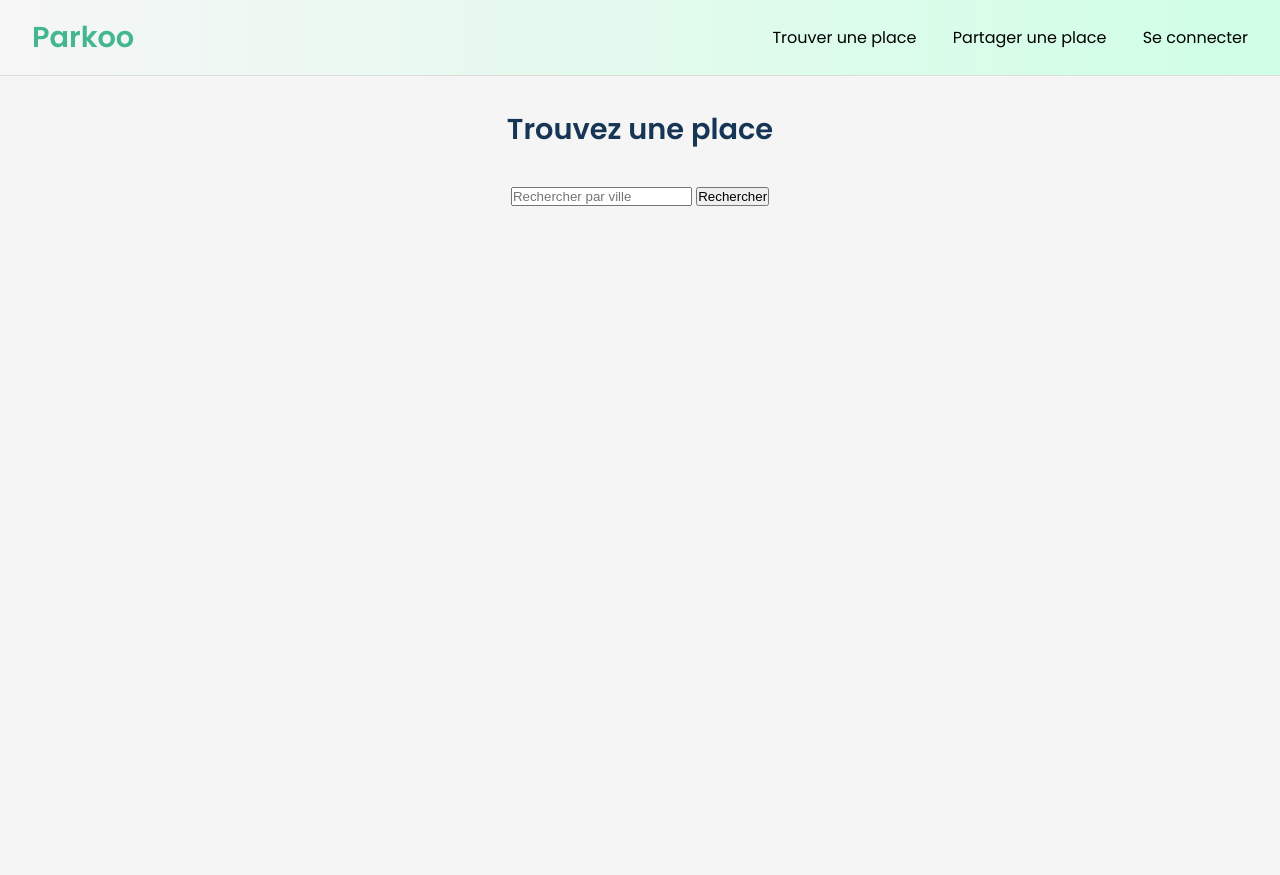
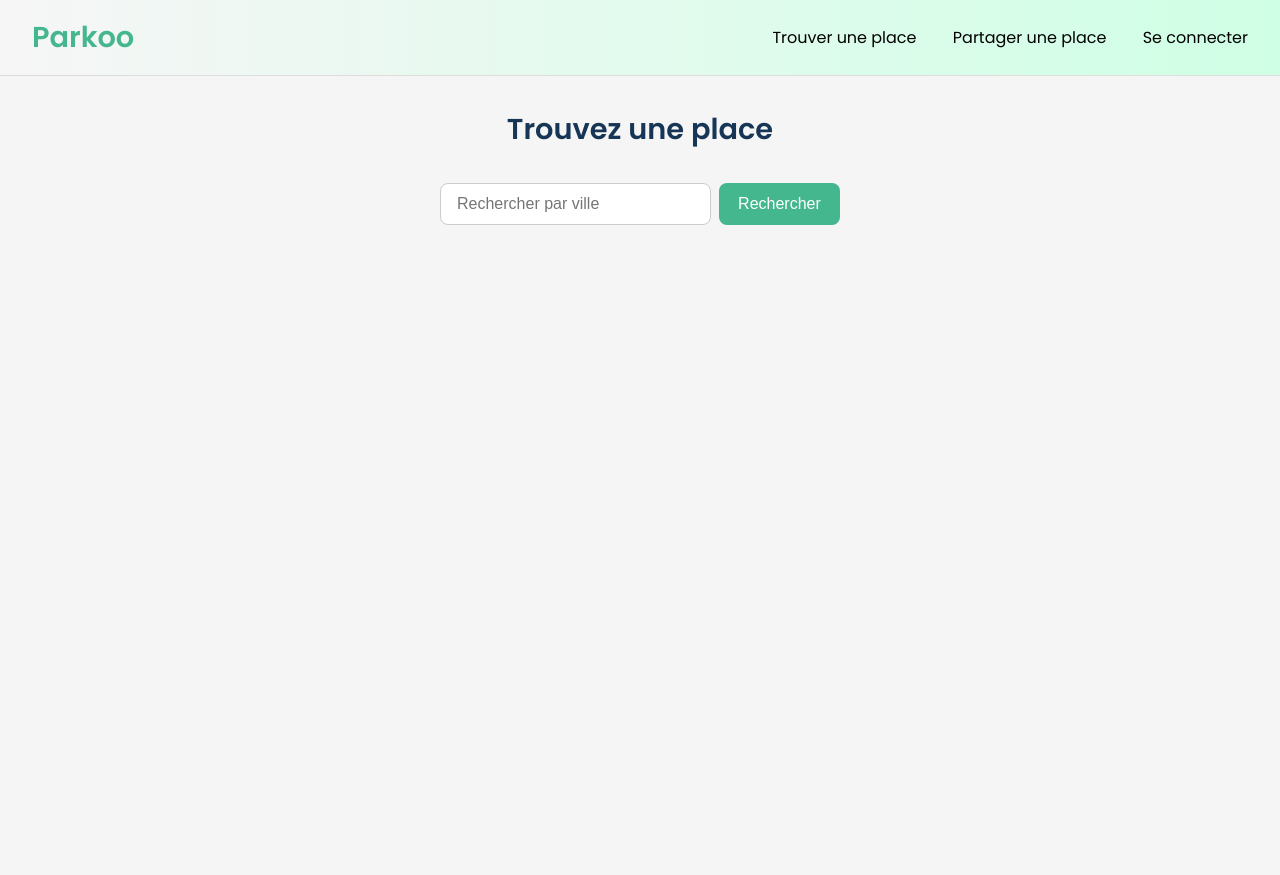
Before and after one commit to Christophe741/Parkoo, a PHP site: page /search.php in a window 1280 px wide. Shown: the top 875 px of the page. Run offline with PHP 8.4, Linux system fonts and the light colour scheme.

Commit message:
stylisation du champ de recherche

```diff
--- a/search.php
+++ b/search.php
@@ -13,7 +13,7 @@
   <section class="search-hero">
   <h1 class="title">Trouvez une place</h1>
 
-  <form id="search-form" class="search-form" action="search.php" method="get">
+  <form id="search-form" class="search-form">
     <input class="search-input" type="text" name="city" placeholder="Rechercher par ville">
     <button class="search-button" type="submit">Rechercher</button>
   </form>
--- a/style.css
+++ b/style.css
@@ -134,6 +134,50 @@ body {
   min-height: 100vh;
   text-align: center;
 }
+
+.search-form {
+  display: flex;
+  justify-content: center;
+  gap: 0.5rem;
+  margin: 1.5rem auto;
+  width: 90%;
+  max-width: 400px;
+}
+
+.search-input {
+  flex: 1;
+  padding: 0.7rem 1rem;
+  font-size: 1rem;
+  border: 1px solid #ccc;
+  border-radius: 0.5rem;
+  outline: none;
+  transition: border-color 0.2s, box-shadow 0.2s;
+}
+
+.search-input:focus {
+  border-color: #45b78f;
+  box-shadow: 0 0 0 3px rgba(69, 183, 143, 0.2);
+}
+
+.search-button {
+  padding: 0.7rem 1.2rem;
+  font-size: 1rem;
+  background-color: #45b78f;
+  color: #fff;
+  border: none;
+  border-radius: 0.5rem;
+  cursor: pointer;
+  transition: background-color 0.2s, transform 0.1s;
+}
+
+.search-button:hover {
+  background-color: #3ca67f;
+}
+
+.search-button:active {
+  transform: scale(0.97);
+}
+
 .results {
   padding: 2rem 1.25rem 4rem;
   line-height: 1.6;
@@ -274,11 +318,23 @@ body {
     display: none;
   }
 
+  .search-form {
+    display: flex;
+    justify-content: center;
+    gap: 0.5rem;
+    margin: 1.5rem auto;
+    width: 90%;
+    max-width: 400px;
+  }
+
   .results {
     flex: 1;
     padding: 2rem 1.25rem 4rem;
-    max-width: 720px;
     margin: 0 auto;
     line-height: 1.6;
   }
+
+  .parking-card {
+    width: 720px;
+  }
 }
```
Also changed, not shown: assets/profile-pictures/alice.jpg (deleted), assets/profile-pictures/david.jpg (deleted), assets/profile-pictures/default-parking.png (added), assets/profile-pictures/default-profile.png (deleted).
